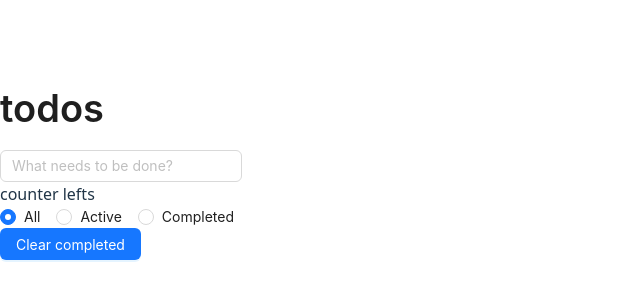
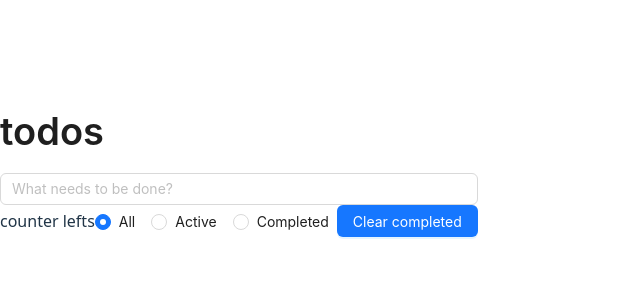
Before and after one commit to lvpjsdev/todo-zustand, a React (Vite) app: page / in a window 1280 px wide. Shown: the part 240-540 px from the top of the page, without its empty margins (0-640 px from the left). Built offline with nearby package versions, Linux system fonts and the light colour scheme.

Commit message:
feat: show todos by status

```diff
--- a/src/App.tsx
+++ b/src/App.tsx
@@ -1,28 +1,27 @@
-import { Typography, Checkbox, Flex, Radio, Button } from 'antd';
+import { Typography, Flex, Radio, Button } from 'antd';
 // import './App.css';
 import { TodoInput } from './components/TodoInput';
 import { useTodosStore } from './store';
 import { TodosList } from './components/TodosList/TodosList';
+import { useState } from 'react';
+import type { TodoState } from './types';
+import { TodoStatusSelector } from './components/TodoStatusSelect';
 
 function App() {
+  const [todoState, setTodoState] = useState<TodoState>('all');
   const addTodo = useTodosStore((state) => state.add);
+  const todos = useTodosStore((state) => state.todos);
 
   return (
     <>
       <Typography.Title>todos</Typography.Title>
       <div className='card'>
         <TodoInput onEnter={addTodo} />
-        <TodosList />
+        <TodosList todos={todos} status={todoState} />
       </div>
       <footer>
         <span>counter lefts</span>
-        <Flex gap='middle'>
-          <Radio.Group defaultValue={'all'}>
-            <Radio value='all'>All</Radio>
-            <Radio value='active'>Active</Radio>
-            <Radio value='completed'>Completed</Radio>
-          </Radio.Group>
-        </Flex>
+        <TodoStatusSelector value={todoState} onChange={setTodoState} />
         <Button type='primary'>Clear completed</Button>
       </footer>
     </>
--- /dev/null
+++ b/src/components/TodoStatusSelect.tsx
@@ -0,0 +1,34 @@
+import { useCallback, type FC } from 'react';
+import { TODO_STATE, type TodoState } from '../types';
+import { Radio, type RadioChangeEvent } from 'antd';
+
+interface TodoStatusSelectorProps {
+  value: TodoState;
+  onChange: (value: TodoState) => void;
+}
+
+export const TodoStatusSelector: FC<TodoStatusSelectorProps> = ({
+  value,
+  onChange,
+}) => {
+  const onChangeValue = useCallback(
+    (e: RadioChangeEvent) => {
+      onChange(e.target.value);
+    },
+    [onChange]
+  );
+
+  return (
+    <Radio.Group value={value} onChange={onChangeValue}>
+      {Object.keys(TODO_STATE).map((key) => (
+        <Radio
+          key={key}
+          value={TODO_STATE[key as TodoState]}
+          style={{ textTransform: 'capitalize' }}
+        >
+          {TODO_STATE[key as TodoState]}
+        </Radio>
+      ))}
+    </Radio.Group>
+  );
+};
--- a/src/components/TodosList/TodoItem.tsx
+++ b/src/components/TodosList/TodoItem.tsx
@@ -1,5 +1,6 @@
 import { Checkbox } from 'antd';
-import { useTodosStore, type Todo } from '../../store';
+import { useTodosStore } from '../../store';
+import type { Todo } from '../../types';
 
 interface TodoItemProps {
   todo: Todo;
--- a/src/components/TodosList/TodosList.tsx
+++ b/src/components/TodosList/TodosList.tsx
@@ -1,12 +1,25 @@
-import { useTodosStore } from '../../store';
+import { useMemo, type FC } from 'react';
+import { TODO_STATE, type Todo, type TodoState } from '../../types';
 import { TodoItem } from './TodoItem';
 
-export const TodosList = () => {
-  const todos = useTodosStore((state) => state.todos);
+interface TodosListProps {
+  todos: Todo[];
+  status: TodoState;
+}
+
+export const TodosList: FC<TodosListProps> = ({ todos, status }) => {
+  const showedTodos = useMemo(() => {
+    if (status === TODO_STATE.all) {
+      return todos;
+    }
+    return todos.filter(
+      (todo) => todo.completed === (status === TODO_STATE.completed)
+    );
+  }, [todos, status]);
 
   return (
     <div>
-      {todos.map((todo) => (
+      {showedTodos.map((todo) => (
         <TodoItem key={todo.id} todo={todo} />
       ))}
     </div>
--- /dev/null
+++ b/src/types.ts
@@ -0,0 +1,14 @@
+export type Todo = {
+  id: number;
+  text: string;
+  completed: boolean;
+};
+
+//Не используем Enum из-за особеностей TypeScript
+export const TODO_STATE = {
+  all: 'all',
+  active: 'active',
+  completed: 'completed',
+} as const;
+
+export type TodoState = keyof typeof TODO_STATE;
```
Also changed, not shown: src/store.ts (+1 -6 lines).
